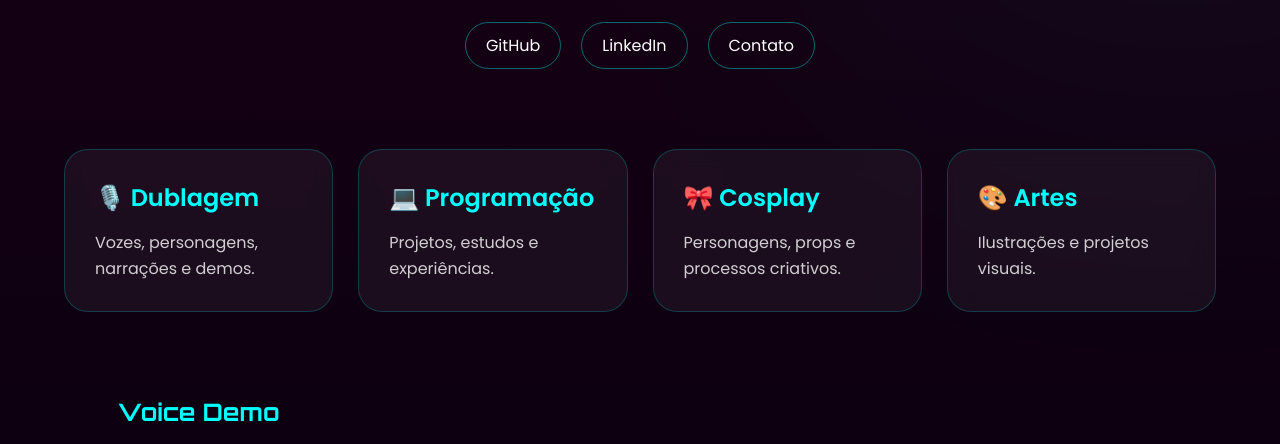
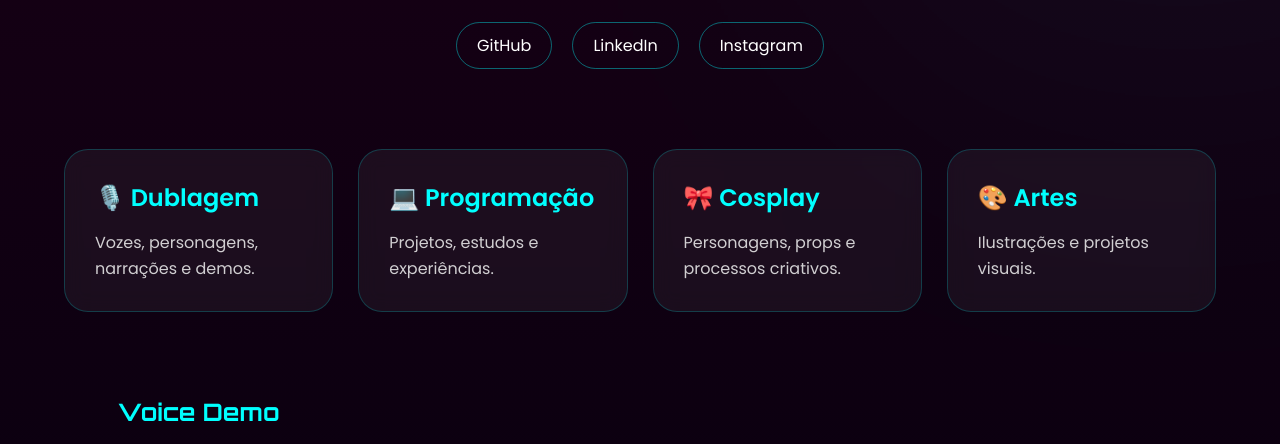
Before and after one commit to nathalywave/portfolio, a plain HTML site: page index.html in a window 1280 px wide. Shown: the part 349-793 px from the top of the page. Drawn offline with Linux system fonts and the light colour scheme.

Commit message:
Update index.html

```diff
--- a/index.html
+++ b/index.html
@@ -44,7 +44,7 @@
         LinkedIn
       </a>
 
-      <a href="https://www.instagram.com/nathwerka/">Contato</a>
+      <a href="https://www.instagram.com/nathwerka/">Instagram</a>
 
     </nav>
 
```
